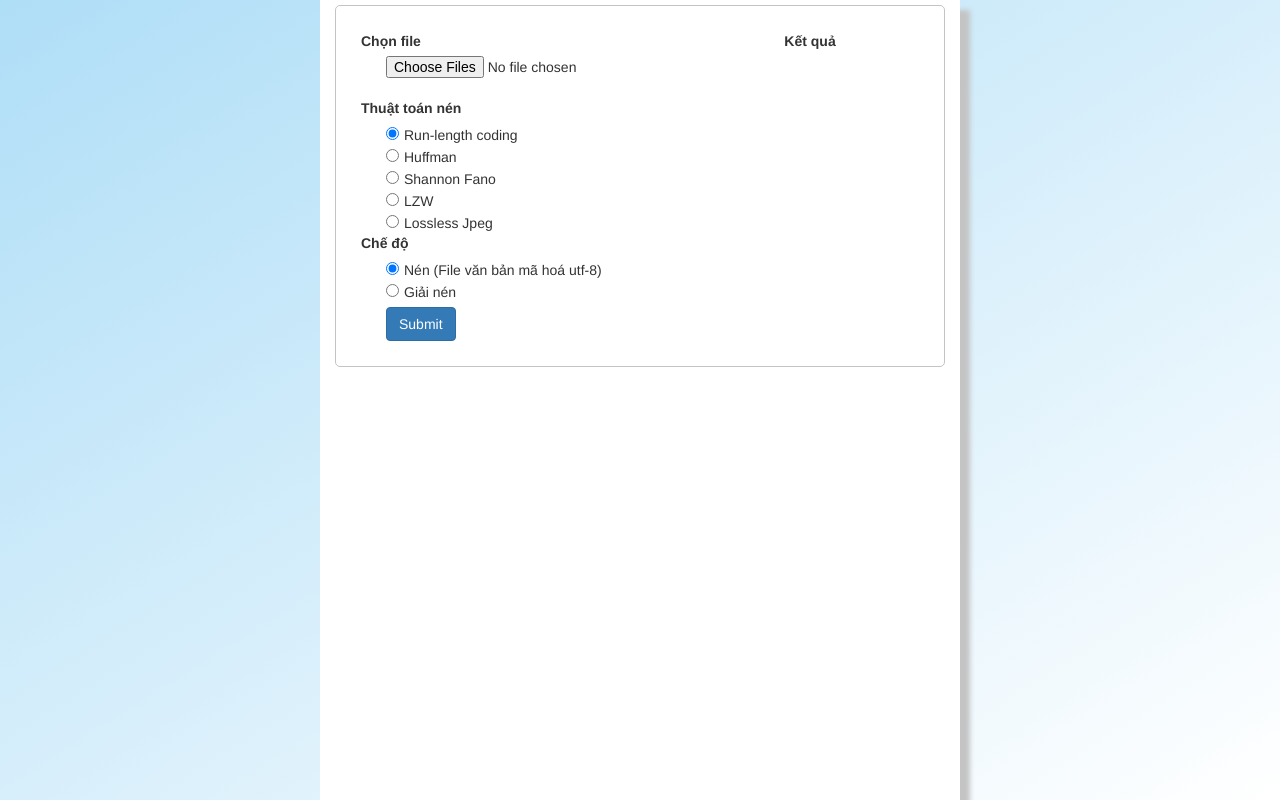
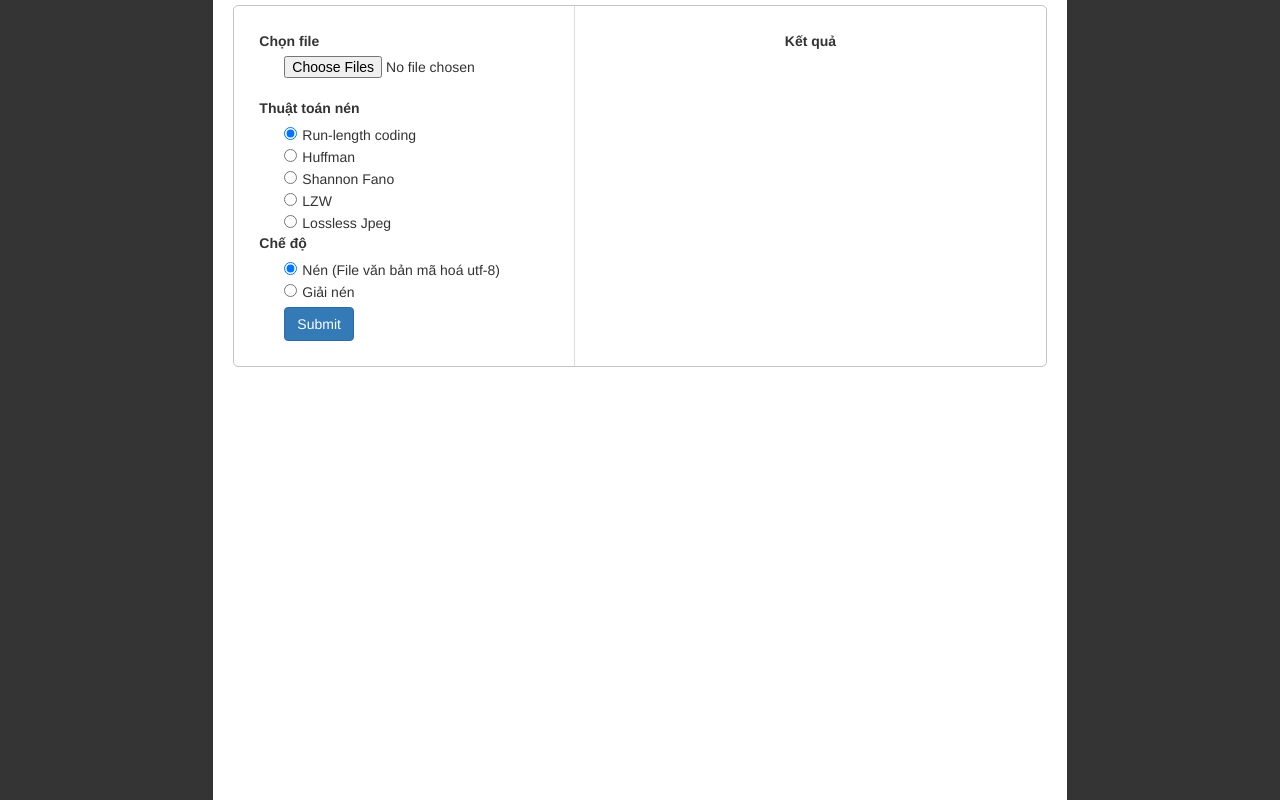
Before and after one commit to hoangphucITJP/DataCompression, a Django app: template main/templates/main/index.html in a window 1280 px wide. Run offline with Django 3.2, Linux system fonts and the light colour scheme; the template is opened without the code that fills it, so the values that code supplies are empty.

Commit message:
UI fix 1

```diff
--- a/main/templates/main/index.html
+++ b/main/templates/main/index.html
@@ -5,40 +5,21 @@
         {% load static %}
         <link rel="stylesheet" href="{% static 'bootstrap-3.3.7-dist/css/bootstrap.min.css' %}">
 		<script type="text/javascript" src="{% static 'jquery-3.2.1.min.js' %}"></script>
-		<script type="text/javascript" src="{% static 'bootstrap-3.3.7-dist/js/bootstrap.min.js' %}"></script>
         <meta http-equiv="Content-Type" content="text/html; charset=UTF-8">
         <style>
-            /* Set height of the grid so .sidenav can be 100% (adjust if needed) */
-            .row.content {height: 1500px}
-
-            /* Set gray background color and 100% height */
-            .sidenav {
-              background-color: #f1f1f1;
-              height: 100%;
-            }
-
-            /* Set black background color, white text and some padding */
-            footer {
-              background-color: #555;
-              color: white;
-              padding: 15px;
-            }
-
-            /* On small screens, set height to 'auto' for sidenav and grid */
-            @media screen and (max-width: 767px) {
-              .sidenav {
-                height: auto;
-                padding: 15px;
-              }
-              .row.content {height: auto;}
-            }
             th {
                 padding-right: 5px;
                 padding-left: 5px;
+                background-color: #343434;
+                color: white;
             }
+            table {
+                width: 100%;
+            }
+            tr:nth-child(even) {background-color: #f2f2f2;}
         </style>
     </head>
-    <body style="background: linear-gradient(to bottom right, #afdef7, white);background-repeat: no-repeat;">
+    <body style="background-color:#343434;background-repeat: no-repeat;background-attachment:fixed;">
         <script type="text/javascript">
         	$(document).ready(function(){
         		$("#compress").click(function(){
@@ -71,15 +52,15 @@
         	});
         </script>
 
-        <div class="container-fluid">
+        <div class="container-fluid" >
             <div class="row">
-            <div class="col-sm-3"></div>
-            <div class="col-sm-6" style="background-color:white;box-shadow: 10px 10px 5px #c4c4c4;height: 100vh">
+            <div class="col-sm-2"></div>
+            <div class="col-sm-8" style="background-color:white;min-height:100vh">
                 <div style="border-style:solid;border-width:1px;border-radius: 5px;
-                            border-color:#c4c4c4;margin-top:5px">
+                            border-color:#c4c4c4;margin:5px">
                     <table style="width:100%">
                     <tr>
-                        <td style="padding:25px 25px 25px 25px;width:50%;vertical-align:top">
+                        <td style="padding:25px 25px 25px 25px;width:30%;vertical-align:top">
                             <form method="post" action="" enctype="multipart/form-data">
                                 <label>Chọn file</label>
                                 <input style="margin-left:25px" type="file" id="file" name="file" multiple="multiple"/>
@@ -100,7 +81,7 @@
                                 <input type="submit" style="margin-left:25px;margin-top:5px" id="compress" class="btn btn-primary" value="Submit"/>
                             </form>
                         </td>
-                        <td style="width:50%;vertical-align:top;padding:25px 25px 25px 25px">
+                        <td style="width:70%;vertical-align:top;padding:25px 25px 25px 25px;border-left: 1px solid #ddd">
                             <div style="text-align: center;">
                                 <label>Kết quả</label>
                                 <div id="result"></div>
@@ -109,15 +90,9 @@
                     </tr>
                 </table>
                 </div>
-
-
-
             </div>
-            <div class="col-sm-3"></div>
+            <div class="col-sm-2"></div>
         </div>
         </div>
-
-
-
     </body>
 </html>
--- a/main/urls.py
+++ b/main/urls.py
@@ -5,6 +5,6 @@ from . import views
 urlpatterns = [
     url(r'^index', views.index, name='index'),
     url(r'^download/$', views.download, name='download'),
-    url(r'^tracking', views.tracking, name='tracking'),
+    url(r'^log', views.log, name='log'),
     url(r'^upload', views.upload, name='upload'),
 ]
```
Also changed, not shown: main/views.py (+20 -9 lines).
